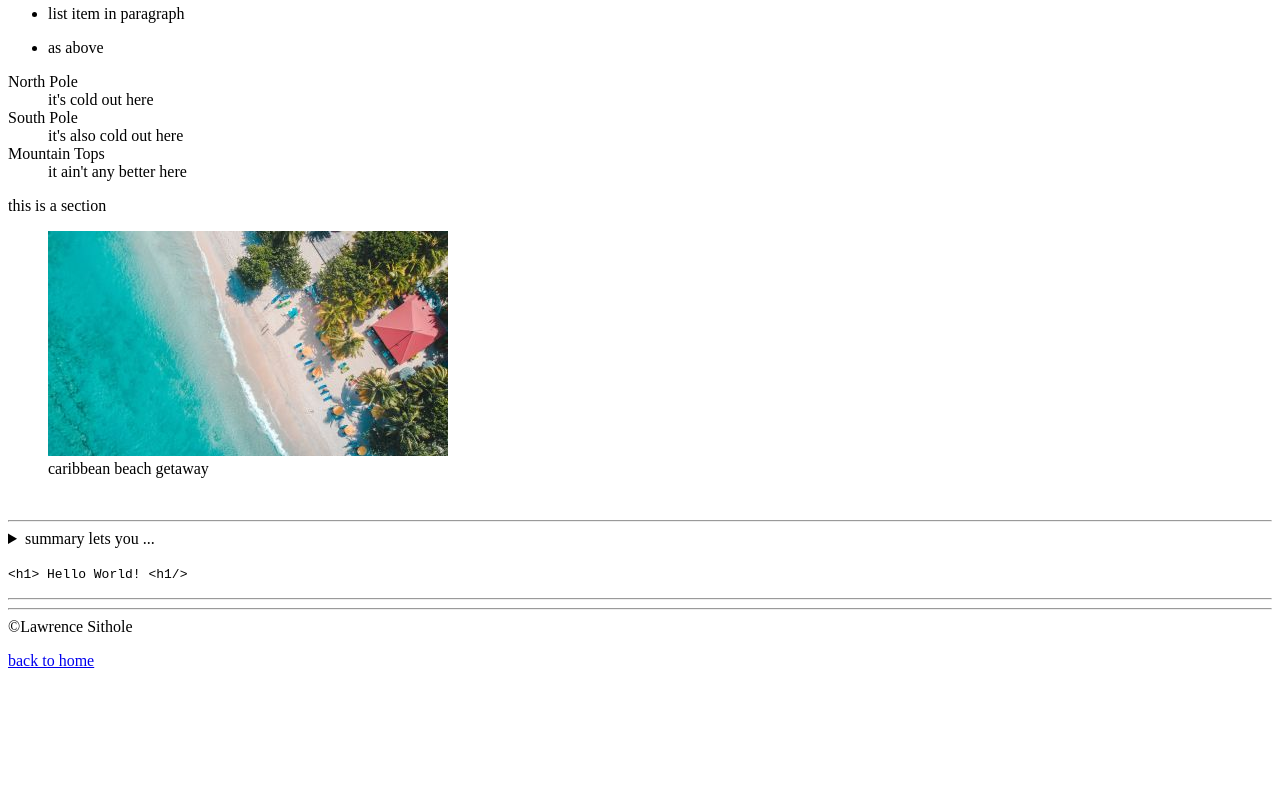
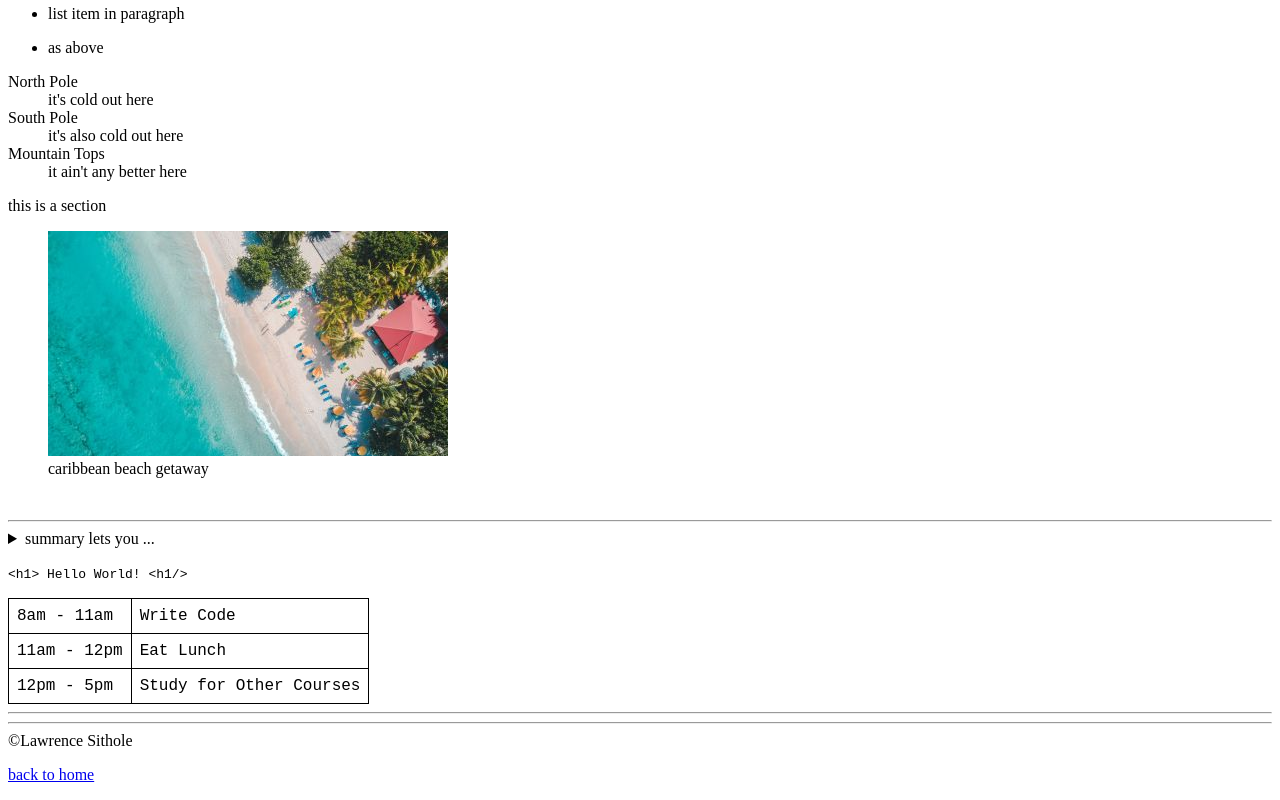
Before and after one commit to Lawrence-Sithole/HTML, a plain HTML site: page index.html in a window 1280 px wide. Shown: the part 565-1365 px from the top of the page. Before the commit the page ends 1251 px from the top, so only its background shows below. Drawn offline with Linux system fonts and the light colour scheme.

Commit message:
added CSS file

```diff
--- a/index.html
+++ b/index.html
@@ -12,6 +12,7 @@
     <!--used to write a description about the page for search engines-->
     <script src="main.js" defer></script>
     <!--used to link JavaScript file-->
+    <link rel="stylesheet" href="main.css">
     <title>HTML Snippets</title>
     <link rel="icon" href="SRS-logo-262w.webp" type="image/x-icon" />
     <!--put an icon on your browser tab-->
@@ -70,6 +71,29 @@
     <p>
       <code>&lt;h1&gt; Hello World! &lt;h1/&gt;</code> <!--show code on the webpage-->
     </p>
+    <table> <!--creates tables-->
+      <tr> <!--table row-->
+        <td><!--table details-->
+          <time datetime="08:00">8am</time> -
+          <time datetime="11:00">11am</time>
+        </td>
+        <td>Write Code</td>
+      </tr>
+      <tr> <!--table row-->
+        <td><!--table details-->
+          <time datetime="11:00">11am</time> -
+          <time datetime="12:00">12pm</time>
+        </td>
+        <td>Eat Lunch</td>
+      </tr>
+      <tr> <!--table row-->
+        <td><!--table details-->
+          <time datetime="12:00">12pm</time> -
+          <time datetime="17:00">5pm</time>
+        </td>
+        <td>Study for Other Courses</td>
+      </tr>
+    </table>
     <hr>
     <hr>
     &copy;Lawrence Sithole
--- /dev/null
+++ b/main.css
@@ -0,0 +1,10 @@
+table,
+tr,
+th,
+td,
+caption {
+  border: 1px solid rgb(0, 0, 0);
+  font-family: "Courier New", Courier, monospace;
+  border-collapse: collapse;
+  padding: 0.5rem;
+}
```
